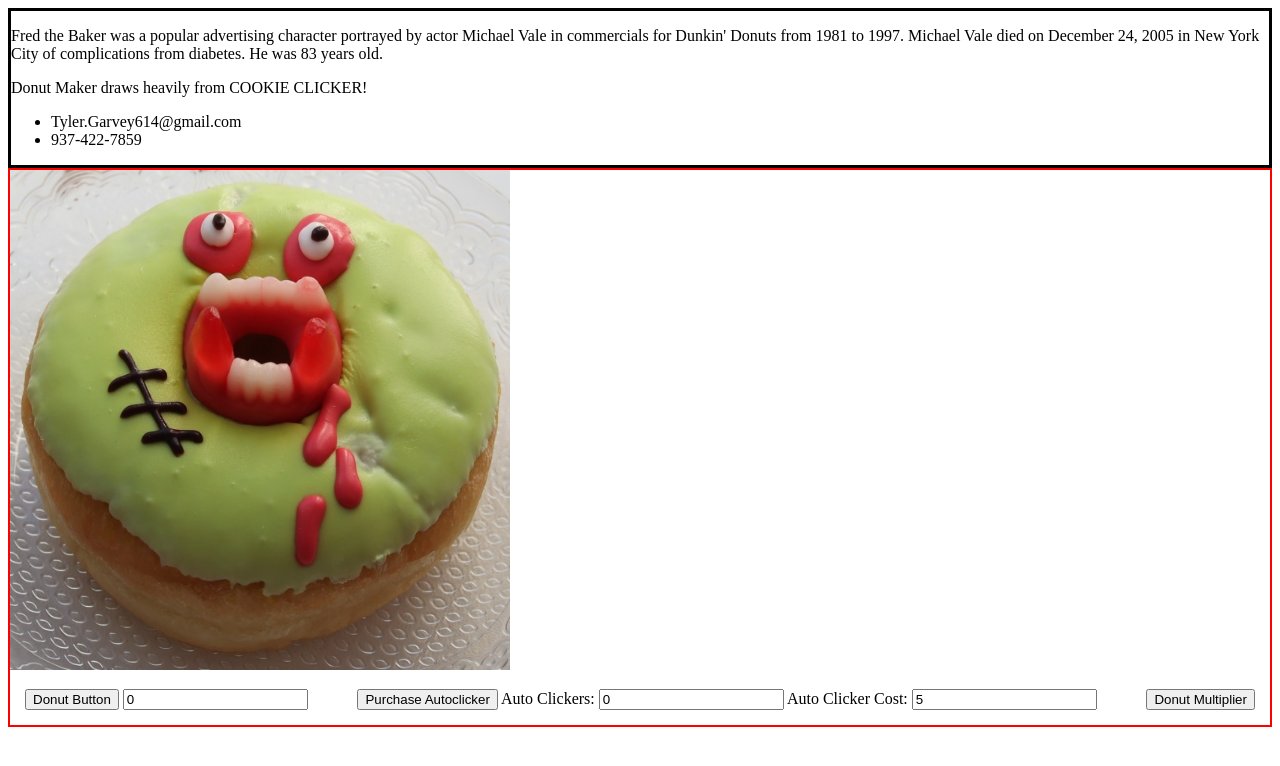
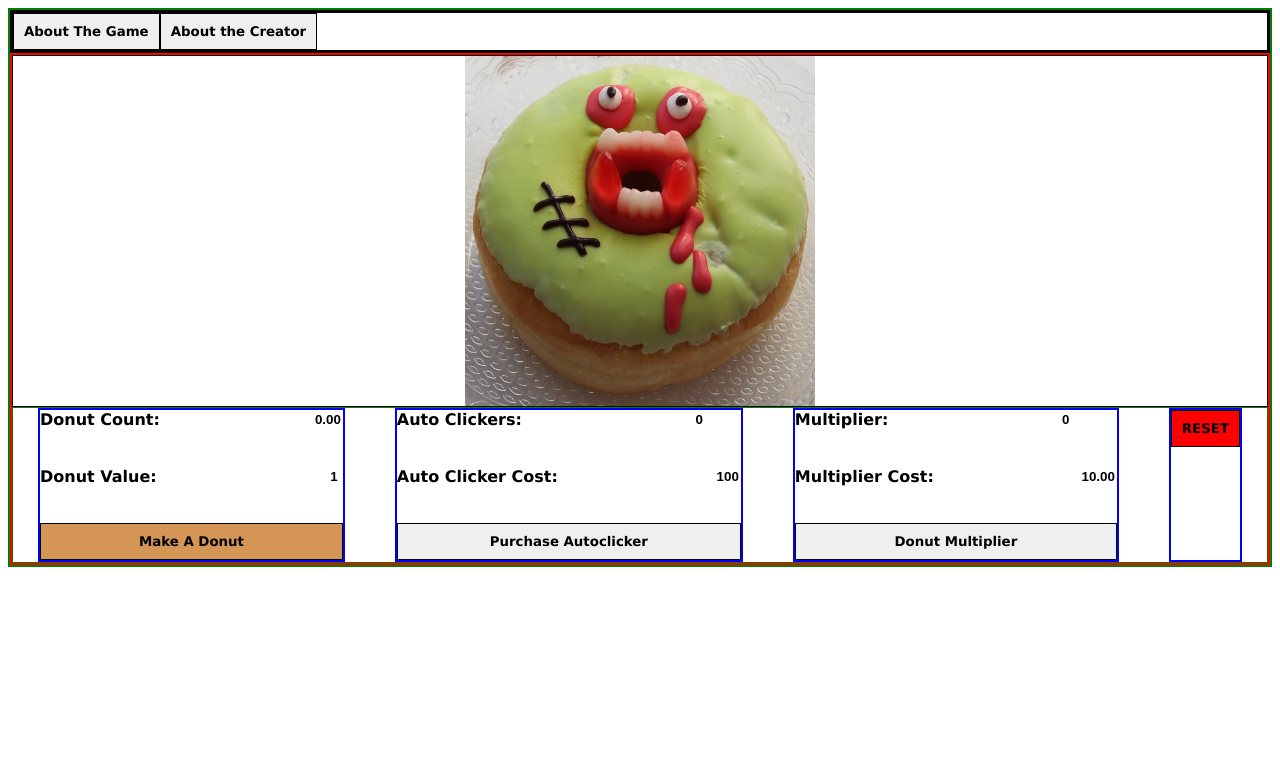
Before and after one commit to TylerGarvey/Donut-Maker, a website built with Parcel: page index.html in a window 1280 px wide. Built offline with nearby package versions, Linux system fonts and the light colour scheme.

Commit message:
added modal and started styling

```diff
--- a/DonutMaker.js
+++ b/DonutMaker.js
@@ -5,46 +5,50 @@ export default class DonutMaker {
     this.clickValue = 1;
     this.autoClickerCount = 0;
     this.donutMultiplierCount = 0;
-      this.autoClickerCost = 5;
+    this.autoClickerCost = 100;
     this.autoClickerRate = 1;
     this.donutMultiplierCost = 10;
+    this.autoClickerHandles = [];
   }
 
-    makeDonut(){
+  killAutoClickers(){
+    for(const h of this.autoClickerHandles){
+      clearInterval(h)
+    }
+  }
+
+  makeDonut() {
     this.donutCount += this.clickValue;
   }
-    getClickValue(){
+  getClickValue() {
     return this.clickValue;
   }
 
   getDonutCount() {
-      return Math.round(this.donutCount);
+    return this.donutCount.toFixed(2);
   }
-
 
   getAutoClickerCount() {
     return this.autoClickerCount
   }
 
   getAutoClickerRate() {
-      return this.autoClickerRate;
+    return this.autoClickerRate++;
   }
-    // TODO may not need
+
   getAutoClickerCost() {
     return this.autoClickerCost;
   }
 
-
-
   adjustAutoClickerCost() {
-      this.autoClickerCost == this.autoClickerCost * 1.1;
+    this.autoClickerCost += Math.round(this.autoClickerCost * 0.1);
   }
-    purchaseAutoClicker(){
-      if(this.donutCount >= this.autoClickerCost){
-        this.autoClickerCount ++;
+  purchaseAutoClicker() {
+    if (this.donutCount >= this.autoClickerCost) {
+      this.autoClickerCount++;
       this.donutCount -= this.autoClickerCost;
-        this.adjustAutoClickerCost;
-    } else if(this.donutCount < this.autoClickerCost){
+      this.adjustAutoClickerCost();
+    } else if (this.donutCount < this.autoClickerCost) {
       console.log("NOT ENOUGH DONUTS!")
     }
   }
@@ -52,24 +56,30 @@ export default class DonutMaker {
   getDonutMultiplierCount() {
     return this.donutMultiplierCount;
   }
-    getDonutMultiplierCost(){
-      return this.donutMultiplierCost;
+
+  getDonutMultiplierCost() {
+    return this.donutMultiplierCost.toFixed(2);
   }
-    adjustDonutMultiplierCost(){
-      this.donutMultiplierCost == this.donutMultiplierCost * 1.1;
+
+  adjustDonutMultiplierCost() {
+    this.donutMultiplierCost += (this.donutMultiplierCost * 0.1);
   }
-    purchaseDonutMultiplier(){
-      if(this.donutCount >= this.donutMultiplierCost){
+
+  purchaseDonutMultiplier() {
+    if (this.donutCount >= this.donutMultiplierCost) {
       this.donutMultiplierCount += 1;
       this.donutCount -= this.donutMultiplierCost;
-        this.adjustDonutMultiplierCost;
-        this.adjustClickValue;
-      }else if(this.donutCount < this.autoClickerCost){
+      console.log('Multi', this.donutMultiplierCount);
+      console.log('multi$$$', this.donutMultiplierCost);
+      this.adjustDonutMultiplierCost();
+      this.adjustClickValue();
+    } else if (this.donutCount < this.donutMultiplierCost) {
       console.log("NOT ENOUGH DONUTS!")
     }
   }
-    adjustClickValue(){
-      this.clickValue == Math.pow(1.2, this.donutMultiplierCount);
+
+  adjustClickValue() {
+    this.clickValue = Math.pow(1.2, this.donutMultiplierCount);
   }
 
 
--- a/app.js
+++ b/app.js
@@ -5,13 +5,23 @@ const DonutCount = document.getElementById("donutCount");
 const BuyAutoClicker = document.getElementById("buyAutoClicker");
 const AutoClickerCount = document.getElementById("autoClickerCount");
 const AutoClickerCost = document.getElementById("autoClickerCost");
-
-// may want to change this name
+const MultiplierCount = document.getElementById("multiplierCount");
+const MultiplierCost = document.getElementById("multiplierCost");
+const BuyDonutMultiplier = document.getElementById("buyDonutMultiplier");
+const CurrentClickValue = document.getElementById("currentClickValue");
+const AboutGame = document.getElementById("aboutGame");
+const AboutCreator = document.getElementById("aboutCreator");
+const ResetButton = document.getElementById("resetButton")
+const AboutGameButton = document.getElementById("aboutGameButton");
+let isShowing = false;
 let dm = new DonutMaker();
 function showDisplay() {
   DonutCount.value = dm.getDonutCount()
   AutoClickerCount.value = dm.getAutoClickerCount();
   AutoClickerCost.value = dm.getAutoClickerCost();
+  MultiplierCount.value = dm.getDonutMultiplierCount();
+  MultiplierCost.value = dm.getDonutMultiplierCost();
+  CurrentClickValue.value = dm.getClickValue();
 };
 
 showDisplay();
@@ -22,23 +32,83 @@ MakeDonut.addEventListener("click", () => {
 });
 
 BuyAutoClicker.addEventListener("click", () => {
-  console.log("Buying auto clicker");
-  dm.buyAutoClicker();
+  dm.purchaseAutoClicker();
 
   let clickRate = dm.getAutoClickerRate();
   let timeInSec = 1000/clickRate;
   let autoClicking = setInterval(donutClickFactory, timeInSec);
-
   function donutClickFactory() {
-    console.log("auto click")
-    if( clickRate >= 0) {
-      console.log("click rate")
-      showDisplay();
-    } else {
-      ("maybe autoclick")
+    if( clickRate > 0) {
       dm.makeDonut();
+      dm.getAutoClickerCost()
       showDisplay();
     }
   }
+  dm.autoClickerHandles.push(autoClicking)
+});
 
+BuyDonutMultiplier.addEventListener("click", () => {
+  dm.purchaseDonutMultiplier();
+  showDisplay();
+})
+
+function getAboutGame() {
+  return `
+    <div class="expand-fred">
+      <p>Fred the Baker was a popular advertising character portrayed by actor Michael Vale in commercials for Dunkin' Donuts from 1981 to 1997. Michael Vale died on December 24, 2005 in New York City of complications from diabetes. He was 83 years old.</p>
+    </div>
+    <div class="expand-inspiration">
+      <p>Donut Maker draws heavily from
+        <a href="https://orteil.dashnet.org/cookieclicker/" target="_blank">
+          COOKIE CLICKER!
+        </a>
+      </p>
+    </div>
+  `
+}
+
+function getAboutGameButton() {
+return `
+    <div class="dropdown">
+      <button id="aboutGame">About The Game</button>
+    </div>
+`
+};
+
+function getAboutCreator() {
+  return `
+  <div class="about-creator-content-container">
+   <div class="expand-contact">
+     <ul class="contact-info-list">
+       <li>Tyler.Garvey614@gmail.com</li>
+       <li>937-422-7859</li>
+      </ul>
+    </div>
+  </div>
+  `
+}
+
+AboutGameButton.addEventListener("click", (ev) => {
+    const modal = document.getElementById("aboutGameModal")
+    if (!isShowing) {
+      console.log("if ",isShowing)
+      modal.style.display = 'block'
+      isShowing = true;
+    } else {
+      console.log("else ",isShowing)
+      modal.style.display = 'none'
+      isShowing = false;
+    }
 });
+
+AboutCreator.addEventListener("click", () => {
+  AboutCreator.innerhtml = getAboutCreator();
+});
+
+ResetButton.addEventListener("click", () => {
+  dm.killAutoClickers();
+  dm = new DonutMaker();
+  showDisplay();
+});
+// let playSound = () => new Audio("src").play()
+// <button onclick="playSound()">Play</button>
--- a/index.html
+++ b/index.html
@@ -5,7 +5,7 @@
     <meta http-equiv="X-UA-Compatible" content="IE=edge" />
     <meta name="viewport" content="width=device-width, initial-scale=1.0" />
     <link rel="stylesheet" href="styles.css">
-    <title>Donut Clicker</title>
+    <title>Donut Maker</title>
   </head>
   <body>
     <div class="container">
@@ -13,44 +13,71 @@
 
 <header>
   <nav class="nav-container">
-    <div class="expand-fred">
+    <div class="dropdown">
+      <button id="aboutGameButton">About The Game</button>
+      <div id="aboutGameModal" class="modal about-creator-content-container">
           <p>Fred the Baker was a popular advertising character portrayed by actor Michael Vale in commercials for Dunkin' Donuts from 1981 to 1997. Michael Vale died on December 24, 2005 in New York City of complications from diabetes. He was 83 years old.</p>
         <div class="expand-inspiration">
-      <p>Donut Maker draws heavily from COOKIE CLICKER!</p>
-      <a href="https://orteil.dashnet.org/cookieclicker/"></a>
+          <p>Donut Maker draws heavily from
+            <a href="https://orteil.dashnet.org/cookieclicker/" target="_blank">
+              COOKIE CLICKER!
+            </a>
+          </p>
         </div>
-    <div class="expand-contact">
-      <ul class="contact-info-list">
-        <li>Tyler.Garvey614@gmail.com</li>
-       <li>937-422-7859</li>
-     </ul>
       </div>
+    </div>
+    <div class="modal">
+      <button id="aboutCreator">About the Creator</button>
+     </div>
+
     </div>
   </nav>
 </header>
 
 <main class="main-container">
-  <section class="click-handler">
-
+  <div class="image-container">
     <img src="donut.jpg" class="image">
-      <div class="donut-count"></div>
-
-  </section>
-  <div class="buttonRowContainer">
-    <div class="manualClicker">
-      <button class="donut-button" id="makeDonut">Donut Button</button>
+  </div>
+  <div class="display-container">
+    <div class="display-container-col">
+      <div class="display-row">
+        <label for="input">Donut Count:</label>
         <input type="text" name="donutCounter" id="donutCount" readonly></textarea>
         </div>
-    <div class="autoclicker">
-      <button class="autoclick-butt" type="button" id="buyAutoClicker">Purchase Autoclicker</button>
-      <label>Auto Clickers:</label>
+        <div class="display-row">
+        <label for="input">Donut Value:</label>
+        <input type="text" name="currentClickValue" id="currentClickValue" readonly></textarea>
+      </div>
+      <button class="make-donut" id="makeDonut">Make A Donut </button>
+    </div>
+    <div class="display-container-col">
+      <div class="display-row">
+        <label>Auto Clickers:     </label>
         <input type="text" name="autoClickerCount" id="autoClickerCount" readonly></textarea>
+      </div>
+      <div class="display-row">
         <label>Auto Clicker Cost:</label>
         <input type="text" name="autoClickerCost" id="autoClickerCost" readonly></textarea>
       </div>
+      <button class="autoclick-butt" type="button" id="buyAutoClicker">Purchase Autoclicker</button>
 
-    <div class="clickmultiplier">
-      <button class="donutx-button">Donut Multiplier</button>
+    </div>
+
+    <div class="display-container-col">
+      <div class="display-row">
+        <label>Multiplier:</label>
+        <input type="text" name="autoClickerCount" id="multiplierCount" readonly></textarea>
+      </div>
+      <div class="display-row">
+        <label> Multiplier Cost:</label>
+        <input type="text" name="autoClickerCost" id="multiplierCost" readonly></textarea>
+      </div>
+      <button class="donutx-button" type="button" id="buyDonutMultiplier">Donut Multiplier</button>
+
+    </div>
+
+    <div class="display-container-col">
+      <button class="resetButton" type="button" id="resetButton">RESET</button>
     </div>
   </div>
 
@@ -62,25 +89,3 @@
 
   </body>
 </html>
-
-
-<!-- Create a Header section
-Contains a navigation menu that when clicked will expand sections about:
-Fred the Baker Baking Company
-The inspiration for this game, Cookie Clicker
-Your contact info -->
-
-<!-- Create a Main section that contains:
-A section that handles a click
-Contains a button that can be clicked to make donuts.
-Displays the amount of Donuts made.
-
-A section that interacts with the AutoClicker
-Displays the amount of Auto Clickers purchased.
-Provides a button to purchase Auto Clickers.
-Button is disabled when you do not have enough Donuts to buy an Auto Clicker.
-
-A section that interacts with the ClickMultiplier
- Displays the amount of Donut Multipliers purchased.
-Provides a button to purchase Donut Multiplier.
-Button is disabled when you do not have enough Donuts to buy a Donut Multiplier. -->
--- a/styles.css
+++ b/styles.css
@@ -1,13 +1,41 @@
+body {
+    border: 2px solid green;
+}
+
+label {
+    font-family: Verdana, Geneva, Tahoma, sans-serif;
+    font-weight: bolder;
+    white-space:nowrap;
+}
+input {
+    border: hidden;
+    font-weight: 600;
+    text-align: right;
+
+}
+
+button {
+    padding: 10px;
+    border: black solid 1px;
+    font-family: Verdana, Geneva, Tahoma, sans-serif;
+    font-weight: 900;
+}
+
 .buttonRowContainer {
     display: flex;
     flex-direction: row;
     padding: 15px;
     justify-content: space-between;
 }
-
+.image-container {
+    border: 1px solid black;
+    display: flex;
+    flex-direction: row;
+    justify-content: center;
+}
 .image {
-    height: 500px;
-    width: 500px;
+    height: 350px;
+    width: 350px;
 }
 
 .nav-container {
@@ -19,3 +47,44 @@
 .main-container {
     border: solid red 2px;
 }
+
+.display-container  {
+    border: solid green 1px;
+    display: flex;
+    flex-direction: row;
+    justify-content: space-around;
+    width: auto;
+}
+.display-container-col {
+    display: flex;
+    flex-direction: column;
+    justify-content: space-between;
+    height: 150px;
+    border: 2px blue solid;
+}
+
+.display-row {
+    display: flex;
+    flex-direction: row;
+}
+
+
+
+.make-donut {
+    background-color: rgb(212, 149, 85);
+
+}
+.resetButton{
+    background-color: red;
+    flex-direction: column;
+    align-content: flex-end;
+}
+
+.about-creator-content-container {
+    background-color: aliceblue;
+    width: 350px;
+    height: 200px;
+    z-index: 2;
+    display: none;
+    position: absolute;
+}
```
Lines whose indentation alone changed are shown as unchanged.
